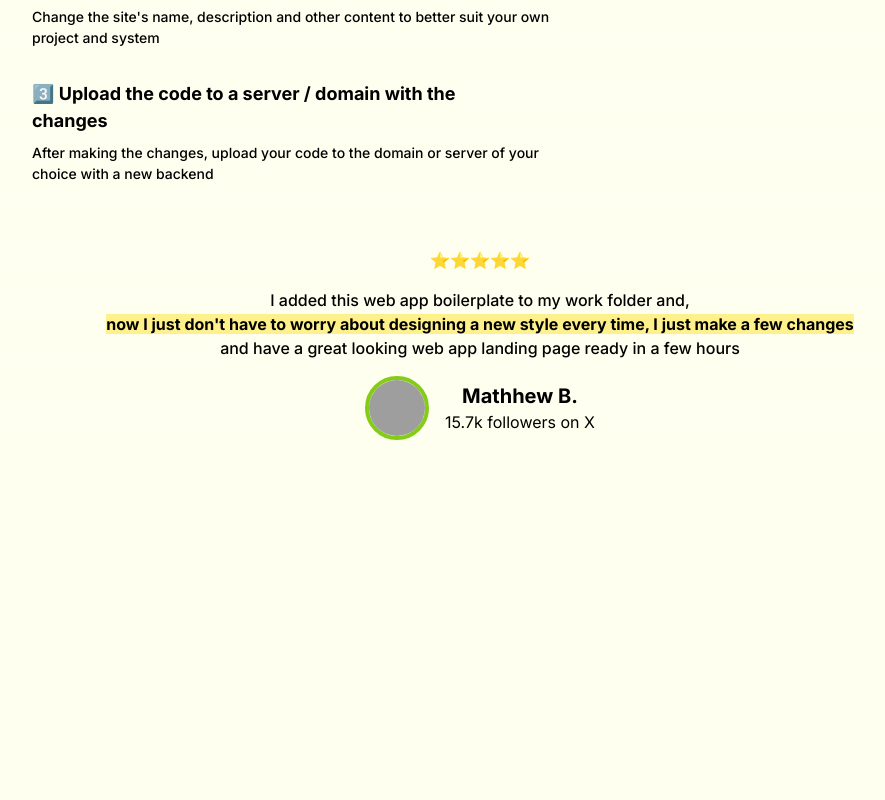
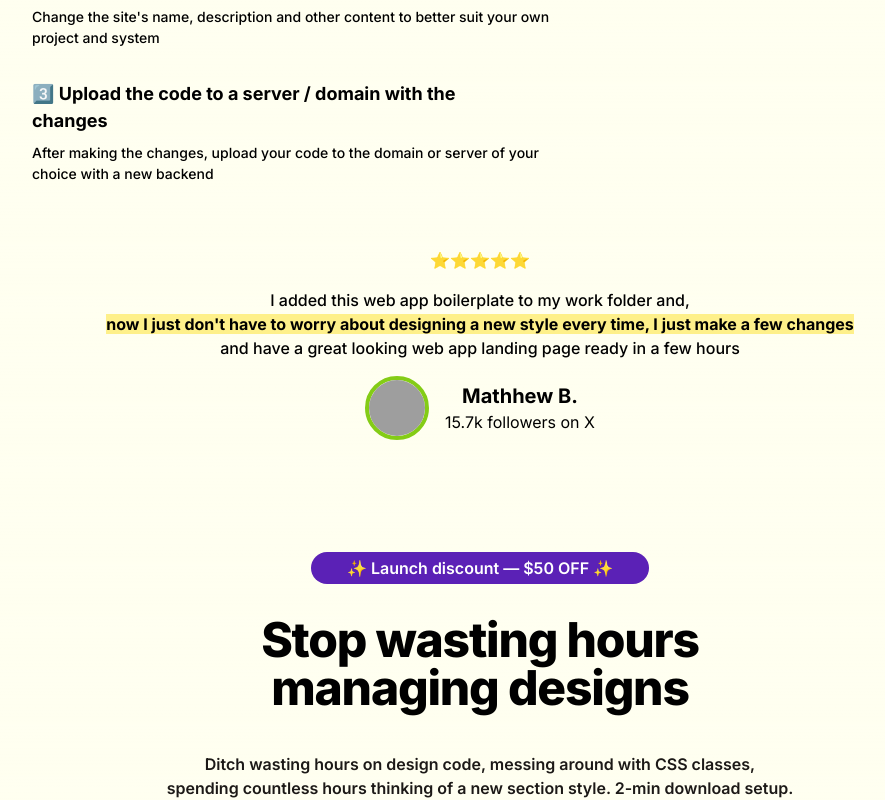
Before and after one commit to Aby-ss/webapp-boilerplate, a Next.js app in the folder webapp-boilerplate/: page / in a window 1280 px wide. Shown: the part 1864-2664 px from the top of the page, without its empty margins (160-1045 px from the left). Before the commit the page ends 2304 px from the top, so only its background shows below. Built offline with nearby package versions, Linux system fonts and the light colour scheme; grey boxes are pictures that could not be loaded.

Commit message:
[feat] Added new Sales Purchase Section header with description

```diff
--- a/webapp-boilerplate/src/app/page.js
+++ b/webapp-boilerplate/src/app/page.js
@@ -106,6 +106,22 @@ export default function Home() {
         </div>
       </div>
 
+      <button className="bg-violet-800 text-white font-semibold py-1 px-9 rounded-lg mt-4 absolute top-[300%]" style={{ borderRadius: '50px' }}>
+        ✨ Launch discount — $50 OFF ✨
+      </button>
+
+      <h1 className="font-extrabold text-5xl lg:text-5xl tracking-tight text-center absolute top-[310%]">
+        Stop wasting hours
+        <br/>
+        managing designs
+      </h1>
+
+      <p className="font-semibold text-stone-900 text-base text-center absolute top-[327%]">
+        Ditch wasting hours on design code, messing around with CSS classes,
+        <br/>
+        spending countless hours thinking of a new section style. 2-min download setup.
+      </p>
+
     </main>
   );
 }
```
